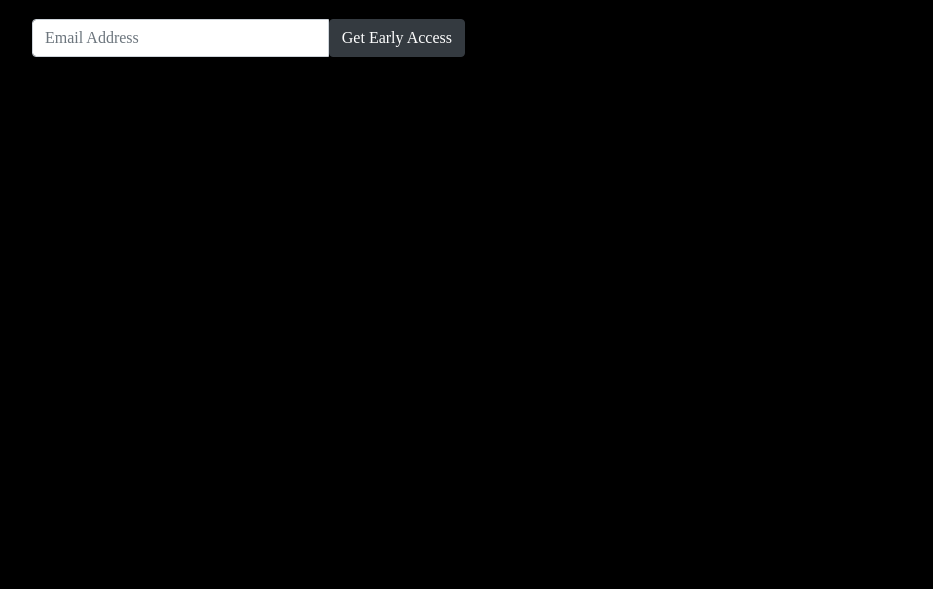
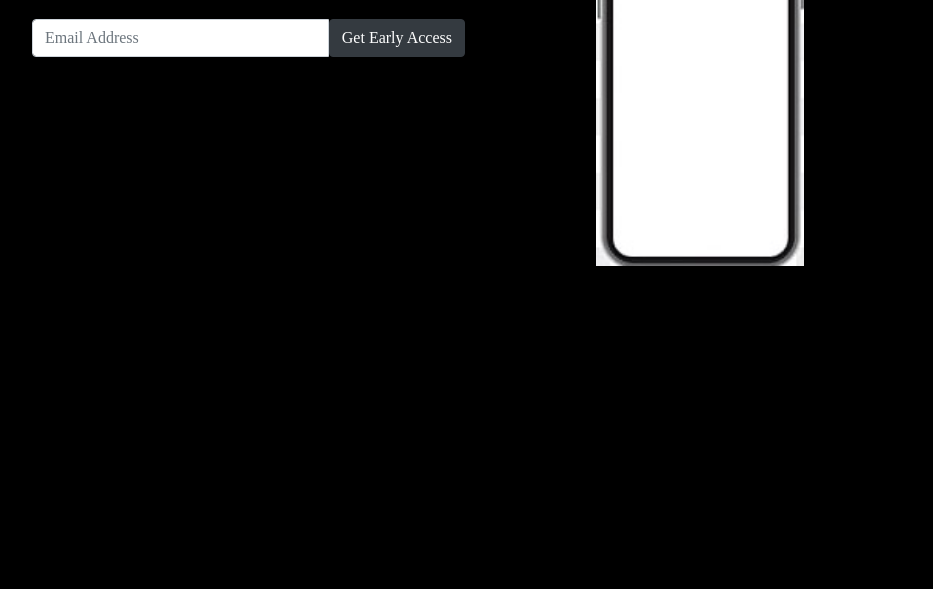
Before and after one commit to AKingNamedSimba/Motossembly, a plain HTML site: page index.html in a window 1280 px wide. Shown: the part 386-975 px from the top of the page, without its empty margins (160-1093 px from the left). Drawn offline with nearby package versions, Linux system fonts and the light colour scheme.

Commit message:
Update index.html

```diff
--- a/index.html
+++ b/index.html
@@ -62,7 +62,7 @@
 
 
   <div class="col-lg-6">
-    <img class="title-image" src="images/Moble.jpg" alt="iphone-mockup">
+    <img class="title-image" src="Moble.jpg" alt="iphone-mockup">
     </div>
 
     <div class="col-lg-6 input-group">
```
